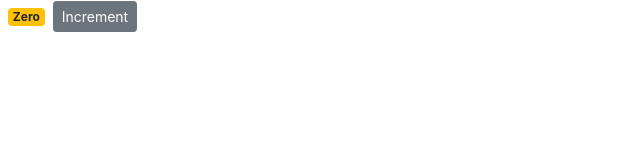
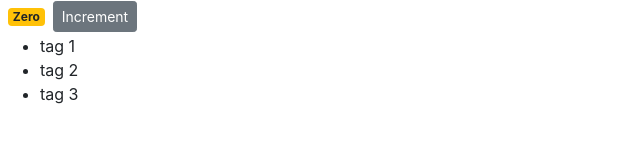
Before and after one commit to ccpaco/counter-app, a React (Create React App) app: page / in a window 1280 px wide. Shown: the top 160 px of the page, without its empty margins (0-640 px from the left). Built offline with nearby package versions, Linux system fonts and the light colour scheme.

Commit message:
Add renderTags(), keep original button helper classes

```diff
--- a/src/components/counter.jsx
+++ b/src/components/counter.jsx
@@ -1,4 +1,6 @@
 import React, { Component } from 'react';
+//Take your time, learn well. There are a lot of diff syntaxes at play here. 10-15-2020
+
 
 class Counter extends Component {
     state = {
@@ -22,12 +24,21 @@
             <span className={this.getBadgeClasses()}>{this.formatCount()}</span>
             <button
               onClick={this.handleIncrement}
-                className ="btn btn-secondary btn-sm"
+              className="btn btn-secondary btn-sm"
             >
               Increment
             </button>
+            {this.renderTags()}
           </div>
         );
+    }
+
+    renderTags() {
+        return <ul>
+            {this.state.tags.map((tag) => (
+                <li key={tag}>{tag}</li>
+            ))}
+        </ul>;
     }
 
     getBadgeClasses() {
```
Lines whose indentation alone changed are shown as unchanged.
